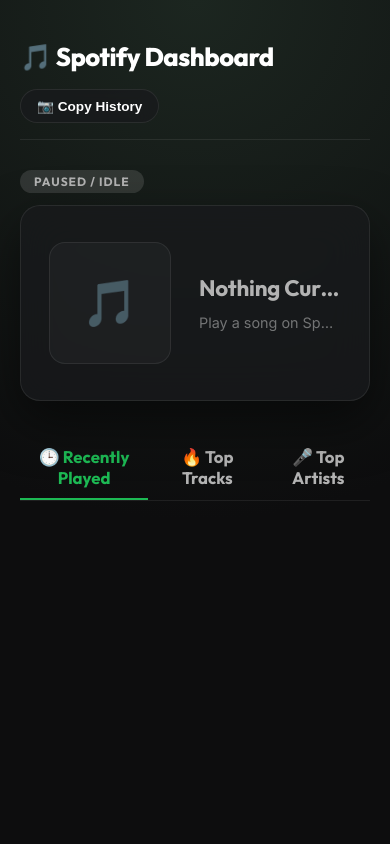
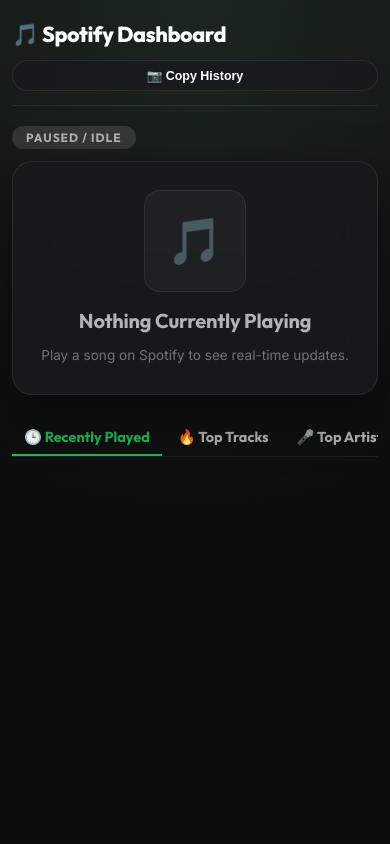
Before and after one commit to ao-ba/Spotify_NowPlaying, a Flask app: template templates/index.html in a window 390 px wide. Run offline with Flask 3, Linux system fonts and the light colour scheme; the template is opened without the code that fills it, so the values that code supplies are empty.

Commit message:
fix: make now playing card responsive on mobile devices to prevent squished titles

```diff
--- a/templates/index.html
+++ b/templates/index.html
@@ -567,6 +567,180 @@
         opacity: 1;
         bottom: 50px;
       }
+
+      /* --- RESPONSIVE MOBILE STYLES --- */
+      @media (max-width: 680px) {
+        body {
+          padding: 20px 12px;
+        }
+
+        .main-header {
+          margin-bottom: 20px;
+          padding-bottom: 14px;
+          gap: 12px;
+        }
+        .header-title {
+          font-size: 1.35rem;
+        }
+        .header-actions {
+          width: 100%;
+          gap: 8px;
+        }
+        .action-btn {
+          flex: 1;
+          min-width: 120px;
+          justify-content: center;
+          padding: 7px 10px;
+          font-size: 0.78rem;
+        }
+
+        #now-playing-capture {
+          margin-bottom: 25px;
+        }
+
+        .now-playing-container {
+          flex-direction: column;
+          align-items: center;
+          text-align: center;
+          padding: 24px 16px;
+          gap: 18px;
+        }
+
+        .now-playing-img-wrapper {
+          width: min(180px, 52vw);
+          height: min(180px, 52vw);
+          margin: 0 auto;
+        }
+
+        .now-playing-info {
+          width: 100%;
+          align-items: center;
+        }
+
+        .now-playing-info h1 {
+          font-size: 1.35rem;
+          line-height: 1.3;
+          margin: 0 0 6px 0;
+          white-space: normal;
+          display: -webkit-box;
+          -webkit-line-clamp: 2;
+          line-clamp: 2;
+          -webkit-box-orient: vertical;
+          overflow: hidden;
+          word-break: break-word;
+        }
+
+        .now-playing-info p {
+          font-size: 0.95rem;
+          line-height: 1.35;
+          margin: 2px 0;
+          white-space: normal;
+          display: -webkit-box;
+          -webkit-line-clamp: 1;
+          line-clamp: 1;
+          -webkit-box-orient: vertical;
+          overflow: hidden;
+          word-break: break-word;
+        }
+
+        .progress-container {
+          width: 100%;
+          margin: 14px 0 14px 0;
+        }
+
+        .button-group {
+          width: 100%;
+          justify-content: center;
+          gap: 10px;
+        }
+
+        .now-playing-info a,
+        .now-playing-info .copy-btn {
+          flex: 1;
+          max-width: 160px;
+          padding: 8px 12px;
+          font-size: 0.82rem;
+          white-space: nowrap;
+        }
+
+        /* Empty state mobile */
+        .empty-state-container {
+          padding: 28px 16px;
+          gap: 16px;
+        }
+        .empty-icon-wrapper {
+          width: 100px;
+          height: 100px;
+          margin: 0 auto;
+        }
+        .empty-title {
+          font-size: 1.25rem !important;
+        }
+        .empty-subtitle {
+          font-size: 0.85rem !important;
+        }
+
+        /* Tabs & filters mobile */
+        .tab-nav-container {
+          margin-bottom: 18px;
+          gap: 12px;
+        }
+        .tab-group {
+          width: 100%;
+          overflow-x: auto;
+          -webkit-overflow-scrolling: touch;
+          scrollbar-width: none;
+          gap: 4px;
+        }
+        .tab-group::-webkit-scrollbar {
+          display: none;
+        }
+        .tab-btn {
+          font-size: 0.9rem;
+          padding: 8px 12px;
+          white-space: nowrap;
+          flex-shrink: 0;
+        }
+        .time-range-group {
+          width: 100%;
+          justify-content: space-between;
+          box-sizing: border-box;
+        }
+        .time-range-btn {
+          flex: 1;
+          text-align: center;
+          padding: 5px 6px;
+          font-size: 0.72rem;
+          white-space: nowrap;
+        }
+      }
+
+      @media (max-width: 480px) {
+        .grid-container {
+          grid-template-columns: repeat(2, 1fr);
+          gap: 12px;
+        }
+        .card {
+          padding: 12px;
+        }
+        .card h3 {
+          font-size: 0.88rem;
+          height: 2.6em;
+        }
+        .album-name,
+        .card p.artist-name {
+          font-size: 0.75rem;
+        }
+        .card .played-at {
+          font-size: 0.7rem;
+          margin: 4px 0 10px 0;
+        }
+        .card-buttons a,
+        .card-buttons .copy-btn {
+          font-size: 0.75rem;
+          padding: 5px 0;
+        }
+      }
     </style>
     <script src="https://cdn.jsdelivr.net/npm/html2canvas@1.4.1/dist/html2canvas.min.js"></script>
     <script>
```
